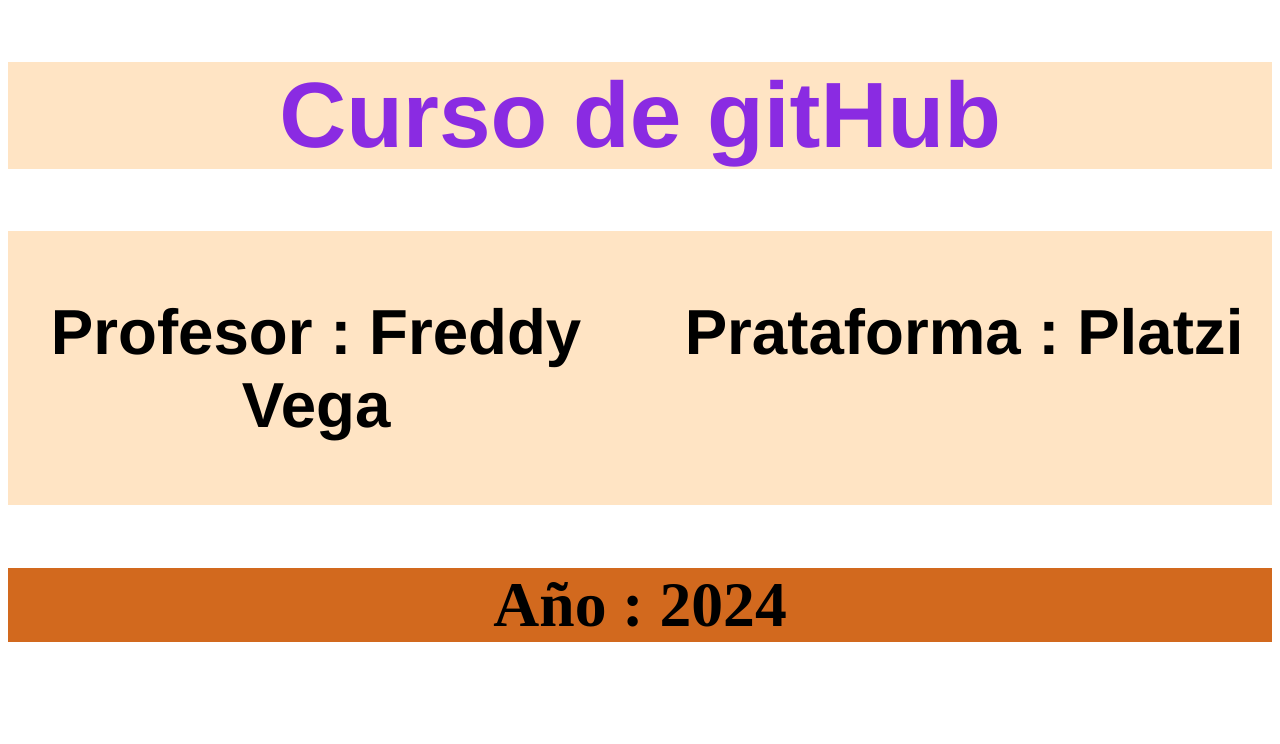
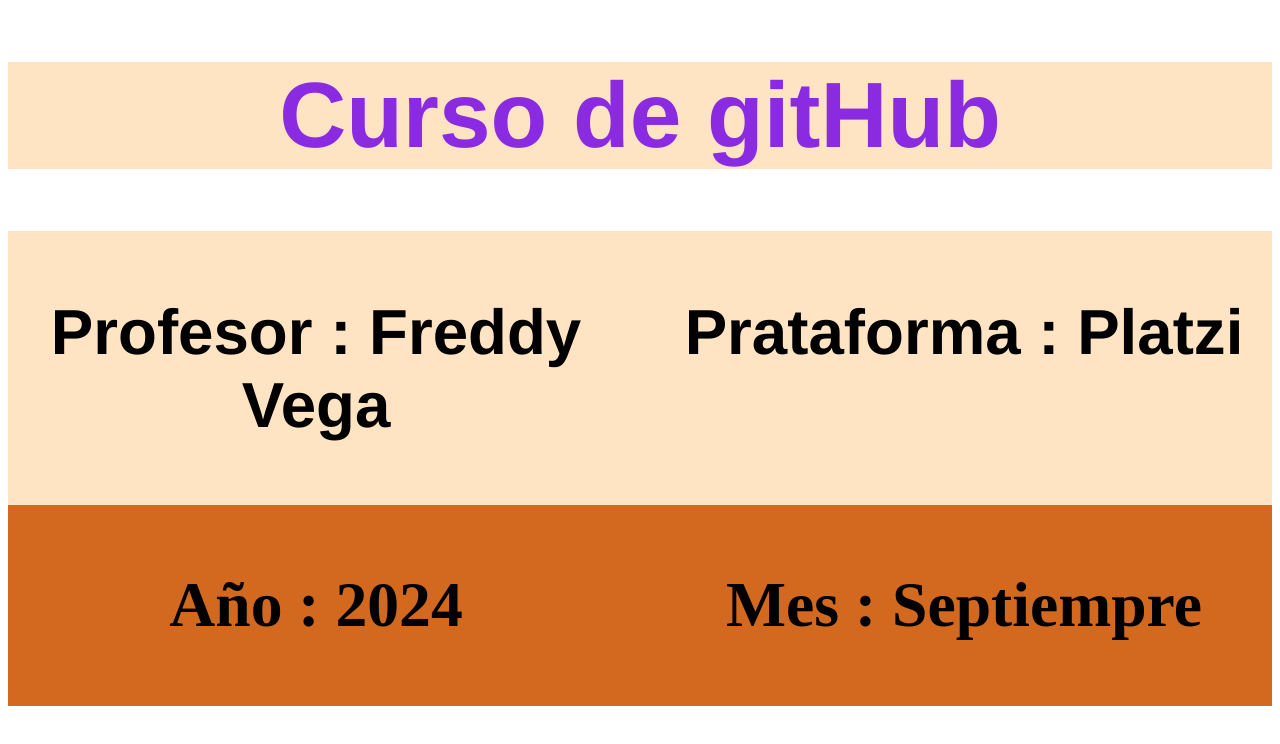
Before and after one commit to DiegoCuaycal/cursoGitHub, a plain HTML site: page index.html in a window 1280 px wide. Drawn offline with Linux system fonts and the light colour scheme.

Commit message:
Agregar mes

```diff
--- a/css/style.css
+++ b/css/style.css
@@ -22,5 +22,8 @@
 .año{
     text-align: center;
     background-color: chocolate;
+    display: grid;
+    grid-template-columns: 2fr 2fr;
+    column-gap: 2rem;
     font-size: 3.4rem;
 }
--- a/index.html
+++ b/index.html
@@ -16,6 +16,7 @@
 
         <div class="año">
             <h3> Año : 2024</h3>
+            <h3>Mes : Septiempre</h3>
         </div>
 
     </header>
```
